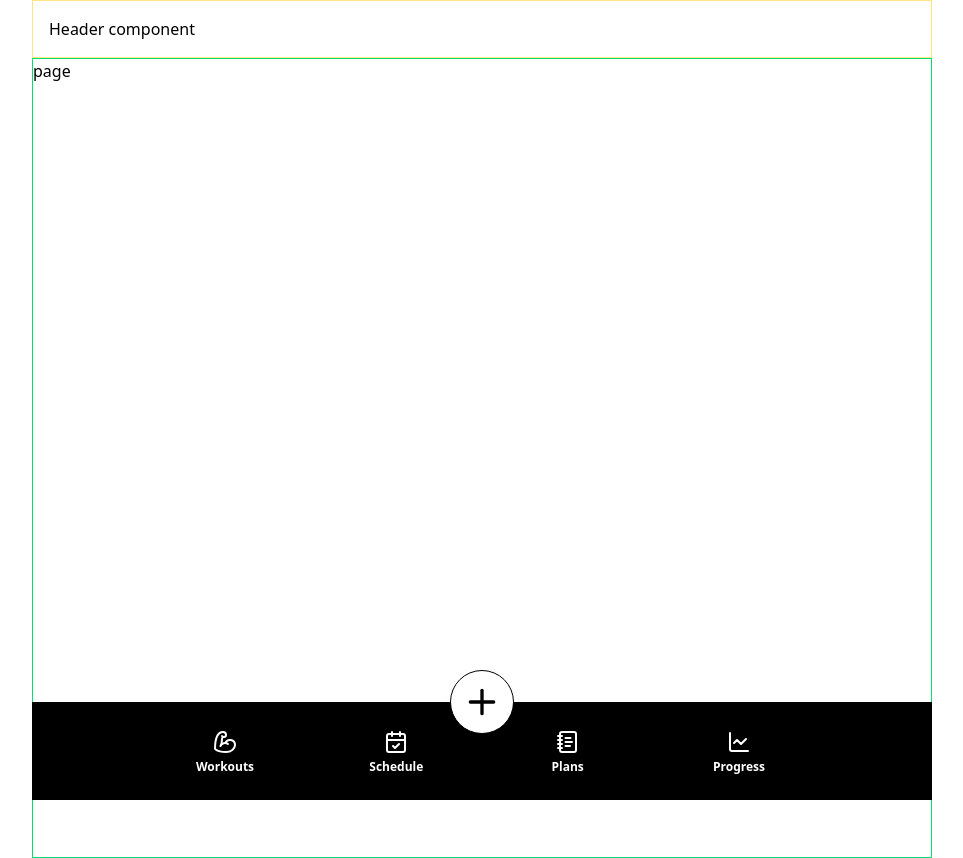
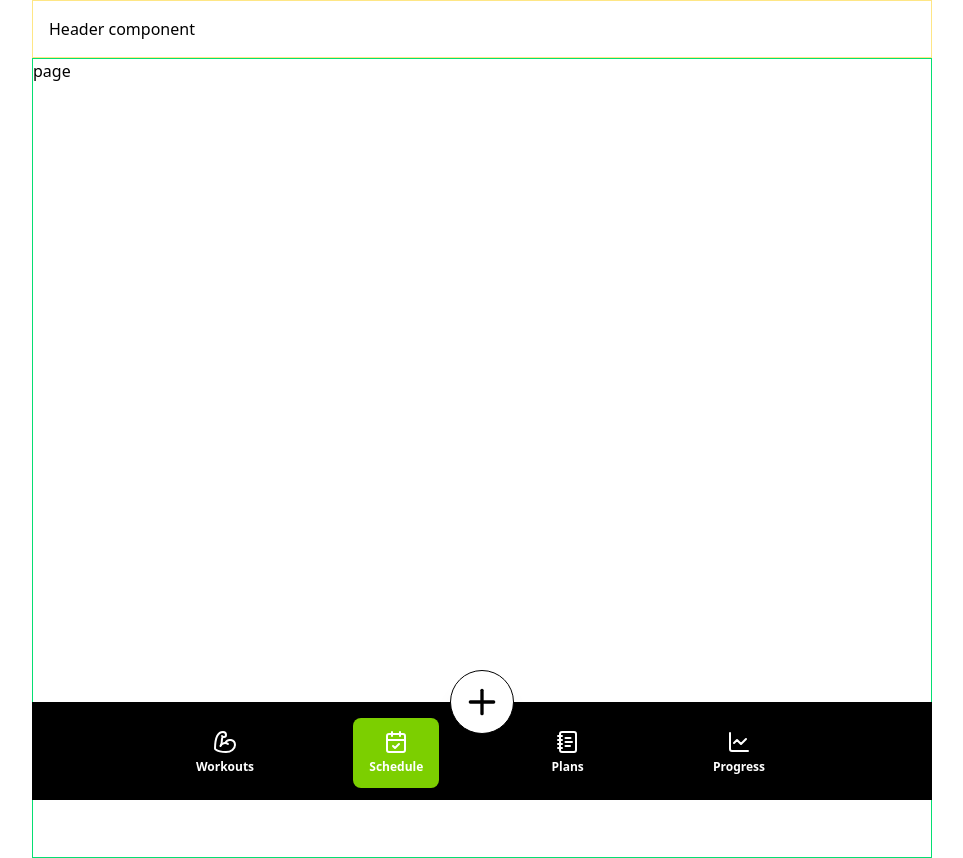
Before and after one commit to C3sar10/FIT-FORGE, a Next.js app: page /dash/schedule in a window 1280 px wide. Shown: the whole page, without its empty margins (158-1121 px from the left). Built offline with nearby package versions, Linux system fonts and the light colour scheme.

Commit message:
completed routing of footer nav bar

```diff
--- a/src/components/ui/FooterNavigation.tsx
+++ b/src/components/ui/FooterNavigation.tsx
@@ -4,19 +4,29 @@ import FooterPlusButton from "./FooterPlusButton";
 import { FooterNavList } from "@/lib/nav/FooterNavList";
 import { LucideIcon } from "lucide-react";
 import { useMenu } from "@/context/MenuContext";
+import { usePathname } from "next/navigation";
+import Link from "next/link";
 
 type Props = {};
 
 interface NavItemProps {
   IconComponent: LucideIcon | undefined;
   name: string;
+  route: string;
+  isActive: boolean;
 }
 
-const FooterNavItem: React.FC<NavItemProps> = ({ IconComponent, name }) => {
+const FooterNavItem: React.FC<NavItemProps> = ({
+  IconComponent,
+  name,
+  route,
+  isActive,
+}) => {
   return (
+    <Link href={route}>
       <li
         className={`px-2 py-2 min-[325px]:py-3 w-[80px] min-[325px]:w-[86px] rounded-lg flex flex-col items-center gap-1 cursor-pointer transition-colors ease-out duration-200
-        ${false ? "bg-lime-500" : "bg-transparent hover:bg-lime-700"}
+    ${isActive ? "bg-lime-500 text-white" : "bg-transparent hover:bg-lime-700"}
   `}
       >
         {" "}
@@ -25,11 +35,13 @@ const FooterNavItem: React.FC<NavItemProps> = ({ IconComponent, name }) => {
           {name}
         </p>
       </li>
+    </Link>
   );
 };
 
 const FooterNavigation = (props: Props) => {
   const { isMenuOpen } = useMenu();
+  const pathname = usePathname();
   return (
     <nav
       className={`bg-black text-white p-3 pt-4 flex items-center justify-center fixed w-full max-w-[900px] bottom-0 left-0 right-0 mx-auto transition-all duration-300 ease-out transform ${
@@ -40,8 +52,10 @@ const FooterNavigation = (props: Props) => {
         {FooterNavList.map((navItem, index) => (
           <FooterNavItem
             name={navItem.name}
+            route={navItem.route}
             key={index}
             IconComponent={navItem.icon}
+            isActive={pathname === navItem.route}
           />
         ))}
       </ul>
--- a/src/lib/nav/FooterNavList.ts
+++ b/src/lib/nav/FooterNavList.ts
@@ -10,18 +10,22 @@ export const FooterNavList: FooterNav[] = [
   {
     name: "Workouts",
     icon: BicepsFlexed,
+    route: "/dash/workouts",
   },
   {
     name: "Schedule",
     icon: CalendarCheck,
+    route: "/dash/schedule",
   },
   {
     name: "Plans",
     icon: NotebookText,
+    route: "/dash/plans",
   },
   {
     name: "Progress",
     icon: ChartLine,
+    route: "/dash/progress",
   },
 ];
 
--- a/src/types/nav.d.ts
+++ b/src/types/nav.d.ts
@@ -4,6 +4,7 @@ export interface FooterNav {
   name: string;
   icon?: LucideIcon;
   link?: string;
+  route: string;
 }
 
 export interface FooterMenuList {
```
Lines whose indentation alone changed are shown as unchanged.
